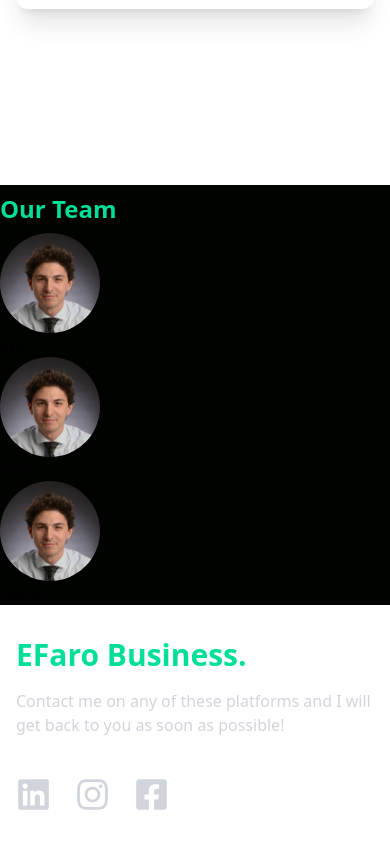
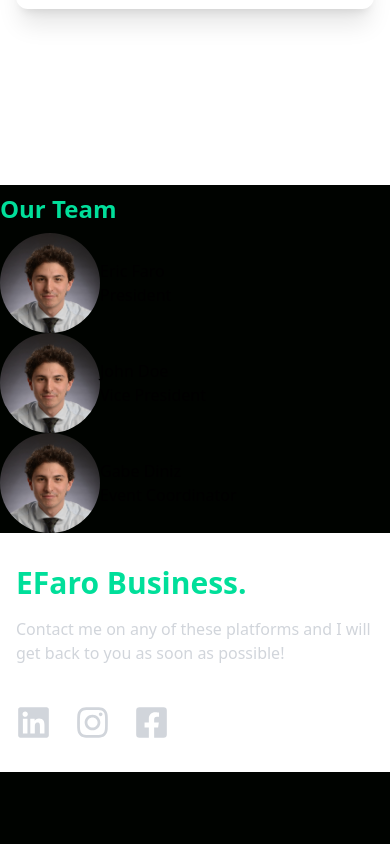
Before and after one commit to GabeDiniz/efaro-business, a React (Create React App) app: page / in a window 390 px wide. Shown: the part 3913-4757 px from the top of the page. After the commit the page ends 4685 px from the top, so only its background shows below. Built offline with nearby package versions, Linux system fonts and the light colour scheme.

Commit message:
Update: OurTeam section with positions

```diff
--- a/src/components/OurTeam.jsx
+++ b/src/components/OurTeam.jsx
@@ -2,7 +2,8 @@ import React from "react";
 import teamMember1 from "../assets/temp.JPG";
 
 const OurTeam = () => {
-  const teamName = ["Eric", "John", "Gabe"];
+  const teamName = ["Eric Faro", "John Doe", "Gabe Diniz"];
+  const position = ["President", "Vice President", "Event Coordinator"];
   const images = ["img-Eric", "img-John", "img-Gabe"];
   console.log(images);
 
@@ -11,15 +12,19 @@ const OurTeam = () => {
       <h1 className="md:text-4xl sm:text-3xl text-2xl font-bold py-2 text-[#00df9a]">
         Our Team
       </h1>
-      <div className="grid lg:grid-cols-3">
-        {teamName.map((name) => (
-          <div>
+      <div className="grid sm:grid-cols-3">
+        {/* Map each Member */}
+        {teamName.map((name, index) => (
+          <div className="flex items-center">
             <img
               className="w-[100px] h-[100px] object-cover rounded-full"
               src={teamMember1}
-              alt="/"
+              alt="teamMember"
             />
-            <h1>{name}</h1>
+            <div className="flex flex-col">
+              <h1>{name}</h1>
+              <h1>{position[index]}</h1>
+            </div>
           </div>
         ))}
       </div>
```
